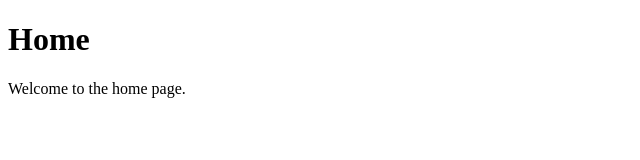
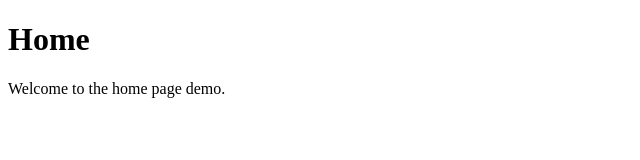
Before and after one commit to lakhansamani/training-git, a plain HTML site: page index.html in a window 1280 px wide. Shown: the full height of the page, 0-640 px from the left. Drawn offline with Linux system fonts and the light colour scheme.

Commit message:
modified index.html

```diff
--- a/index.html
+++ b/index.html
@@ -5,6 +5,6 @@
   </head>
   <body>
     <h1>Home</h1>
-    <p>Welcome to the home page.</p>
+    <p>Welcome to the home page demo.</p>
   </body>
 </html>
```
